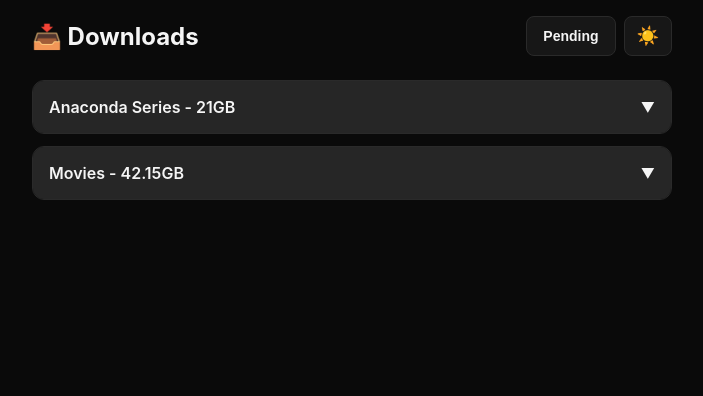
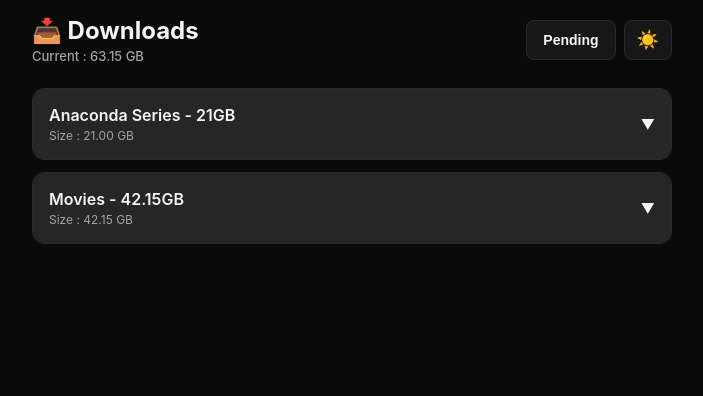
Before and after one commit to leonardodastin/leonardodastin.github.io, a plain HTML site: page index.html in a window 1280 px wide. Shown: the whole page, without its empty margins (288-991 px from the left). Drawn offline with Linux system fonts and the light colour scheme.

Commit message:
Total Size Fixed

```diff
--- a/index.html
+++ b/index.html
@@ -9,7 +9,10 @@
 <body>
     <div class="container">
         <div class="header-section">
-            <h1>📥 Downloads</h1>
+            <div class="header-title">
+                <h1>📥 Downloads</h1>
+                <p id="grandTotal" class="grand-total"></p>
+            </div>
             <div class="header-buttons">
                 <button class="view-toggle" id="viewToggle" onclick="toggleView()">Pending</button>
                 <button class="theme-toggle" id="themeToggle" onclick="toggleTheme()">🌙</button>
--- a/main.js
+++ b/main.js
@@ -127,24 +127,59 @@
     renderContent();
 }
 
+// Parse a size string to a float in GB.
+// Accepts formats like "22.9GB", "4.5 GB", "500MB", "500 MB", "2.3TB", "2.3 TB".
+// Returns 0 for missing, empty, or non-numeric input.
+function parseSize(sizeStr) {
+    if (!sizeStr) return 0;
+    const match = sizeStr.trim().match(/([\d.]+)\s*(GB|MB|TB)/i);
+    if (!match) return 0;
+    const value = parseFloat(match[1]);
+    const unit = match[2].toUpperCase();
+    if (isNaN(value)) return 0;
+    if (unit === 'MB') return value / 1024;
+    if (unit === 'TB') return value * 1024;
+    return value; // already GB
+}
+
 // Render content
 function renderContent() {
     const container = document.getElementById('content');
     const currentData = showDownloaded ? downloadedData : DATA;
     const displayCategories = currentData.categories.filter(cat => cat.items.length > 0);
 
+    // Empty state — still show 0.00 GB grand total
     if (displayCategories.length === 0) {
         container.innerHTML = `<div class="empty-message">${showDownloaded ? 'No downloads yet' : 'No items available'}</div>`;
+        document.getElementById('grandTotal').textContent = 'Current : 0.00 GB';
         return;
     }
 
+    // --- Size calculations (single pass over the data) ---
+    // categoryTotals[i] is the total GB for displayCategories[i]
+    let grandTotal = 0;
+    const categoryTotals = displayCategories.map(category => {
+        const catTotal = category.items.reduce((sum, item) => sum + parseSize(item.size), 0);
+        grandTotal += catTotal;
+        return catTotal;
+    });
+
+    // Update grand total text — reflects only the currently visible view
+    document.getElementById('grandTotal').textContent = `Current : ${grandTotal.toFixed(2)} GB`;
+
+    // --- Build HTML ---
     let html = '';
     displayCategories.forEach((category, catIndex) => {
         const isOpen = expandedCategory === catIndex;
+        const catSize = categoryTotals[catIndex];
+
         html += `
             <div class="category">
                 <div class="category-header" onclick="toggleCategory(${catIndex})">
-                    <span class="category-name">${category.name}</span>
+                    <div class="category-name-block">
+                        <span class="category-name">${category.name}</span>
+                        <span class="category-size">Size : ${catSize.toFixed(2)} GB</span>
+                    </div>
                     <span class="toggle-icon ${isOpen ? 'rotated' : ''}">▼</span>
                 </div>
                 <div class="items-container ${isOpen ? 'open' : ''}">
--- a/style.css
+++ b/style.css
@@ -56,9 +56,23 @@
     margin-bottom: 24px;
 }
 
+/* Wraps h1 + grand total so they stack vertically on the left */
+.header-title {
+    display: flex;
+    flex-direction: column;
+    gap: 3px;
+}
+
 h1 {
     font-size: 24px;
     font-weight: 700;
+}
+
+/* Grand total below the h1 — subtle secondary text */
+.grand-total {
+    font-size: 13px;
+    color: var(--text-secondary);
+    font-weight: 500;
 }
 
 .header-buttons {
@@ -113,9 +127,23 @@
     opacity: 0.9;
 }
 
+/* Stacks category name + size sub-text vertically */
+.category-name-block {
+    display: flex;
+    flex-direction: column;
+    gap: 3px;
+}
+
 .category-name {
     font-weight: 600;
     font-size: 16px;
+}
+
+/* Size sub-text under category name — slightly smaller than item-version */
+.category-size {
+    font-size: 12px;
+    color: var(--text-secondary);
+    font-weight: 400;
 }
 
 .toggle-icon {
```
